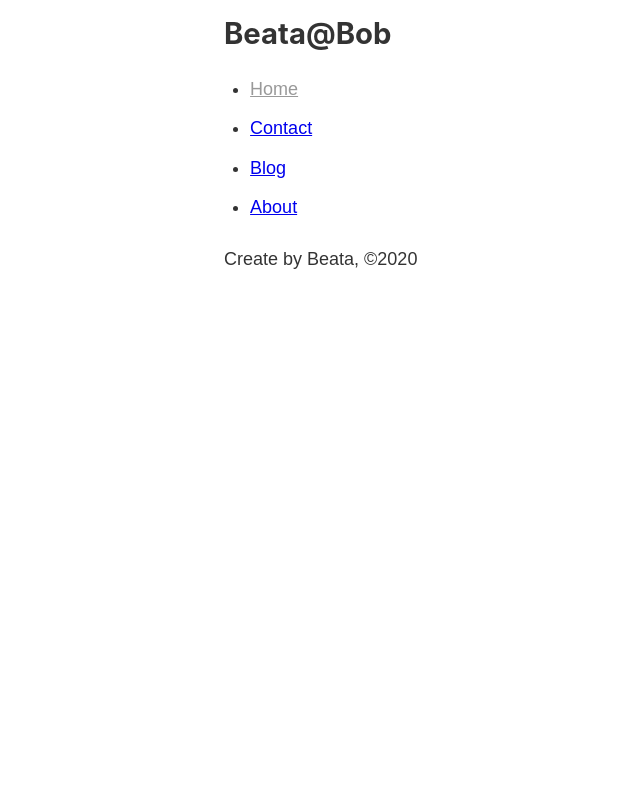
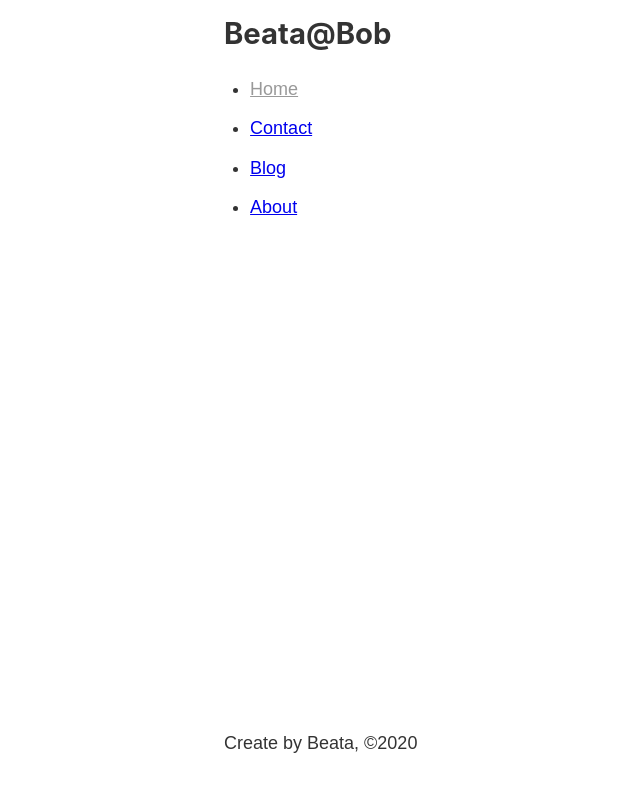
Before and after one commit to BeataJ/gatsby-bootcamp, a Gatsby site: page /components/layout in a window 1280 px wide. Shown: the whole page, without its empty margins (59-699 px from the left). Built offline with nearby package versions, Linux system fonts and the light colour scheme; Gatsby itself is replaced by a stand-in of ours.

Commit message:
add class content to div

```diff
--- a/src/pages/components/layout.js
+++ b/src/pages/components/layout.js
@@ -8,7 +8,7 @@ import layoutStyles from "./layout.module.scss"
 const Layout = props => {
   return (
     <div className={layoutStyles.container}>
-      <div>
+      <div className={layoutStyles.content}>
         <Header />
         {props.children}
       </div>
```
